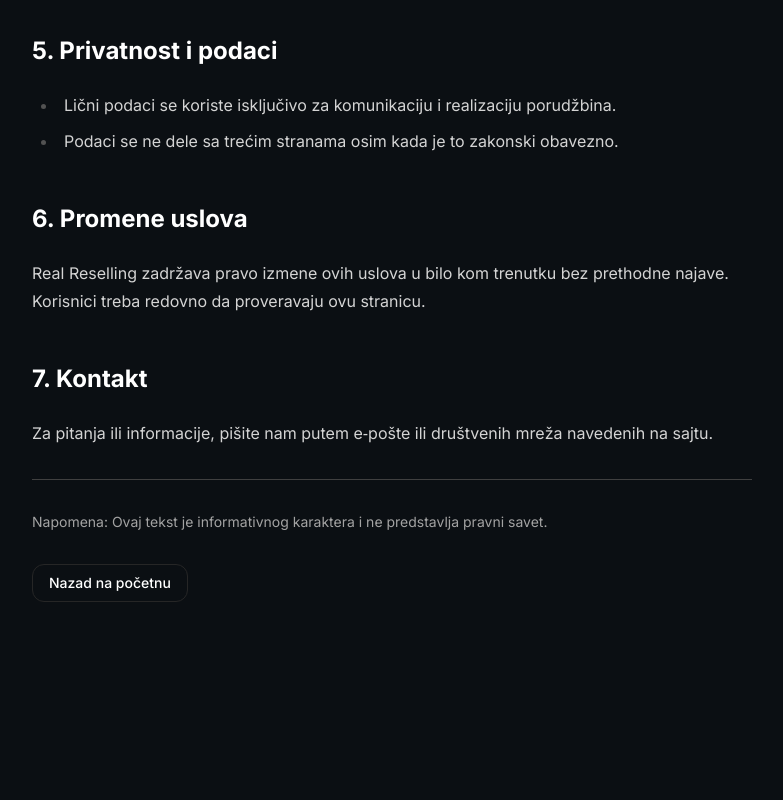
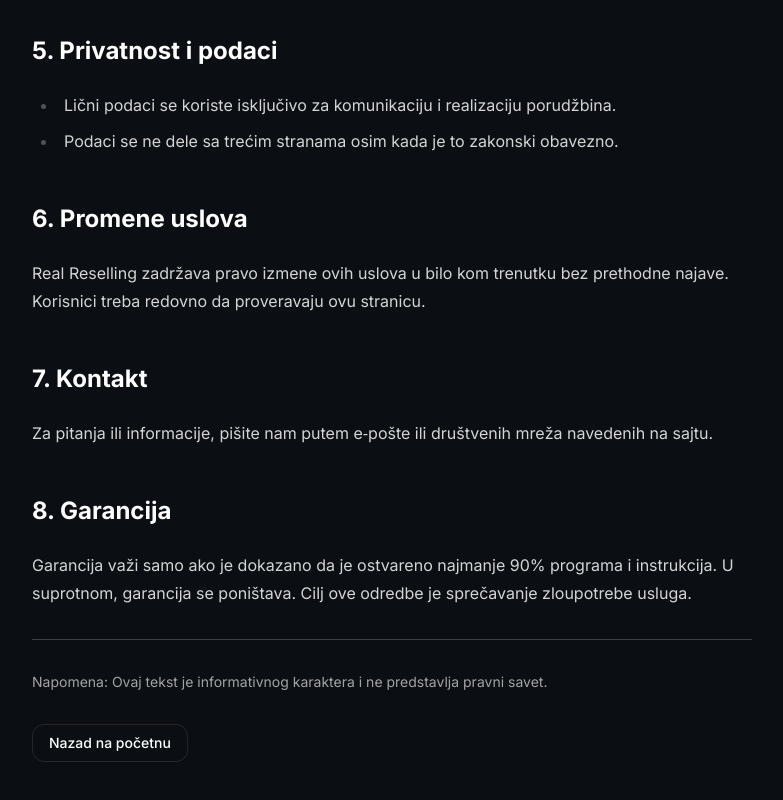
Before and after one commit to lukamacura/realreselling, a Next.js app: page /terms in a window 1280 px wide. Shown: the part 1026-1826 px from the top of the page, without its empty margins (248-1031 px from the left). Before the commit the page ends 1668 px from the top, so only its background shows below. Built offline with nearby package versions, Linux system fonts and the light colour scheme.

Commit message:
Refund policy

```diff
--- a/app/terms/page.tsx
+++ b/app/terms/page.tsx
@@ -93,6 +93,12 @@ const TermsPage: React.FC = () => {
             navedenih na sajtu.
           </p>
         </section>
+        <section>
+          <h2>8. Garancija</h2>
+          <p>
+Garancija važi samo ako je dokazano da je ostvareno najmanje 90% programa i instrukcija. U suprotnom, garancija se poništava. Cilj ove odredbe je sprečavanje zloupotrebe usluga.
+</p>
+        </section>
 
         <hr className="my-8" />
         <p className="text-sm text-neutral-500 dark:text-neutral-400">
```
